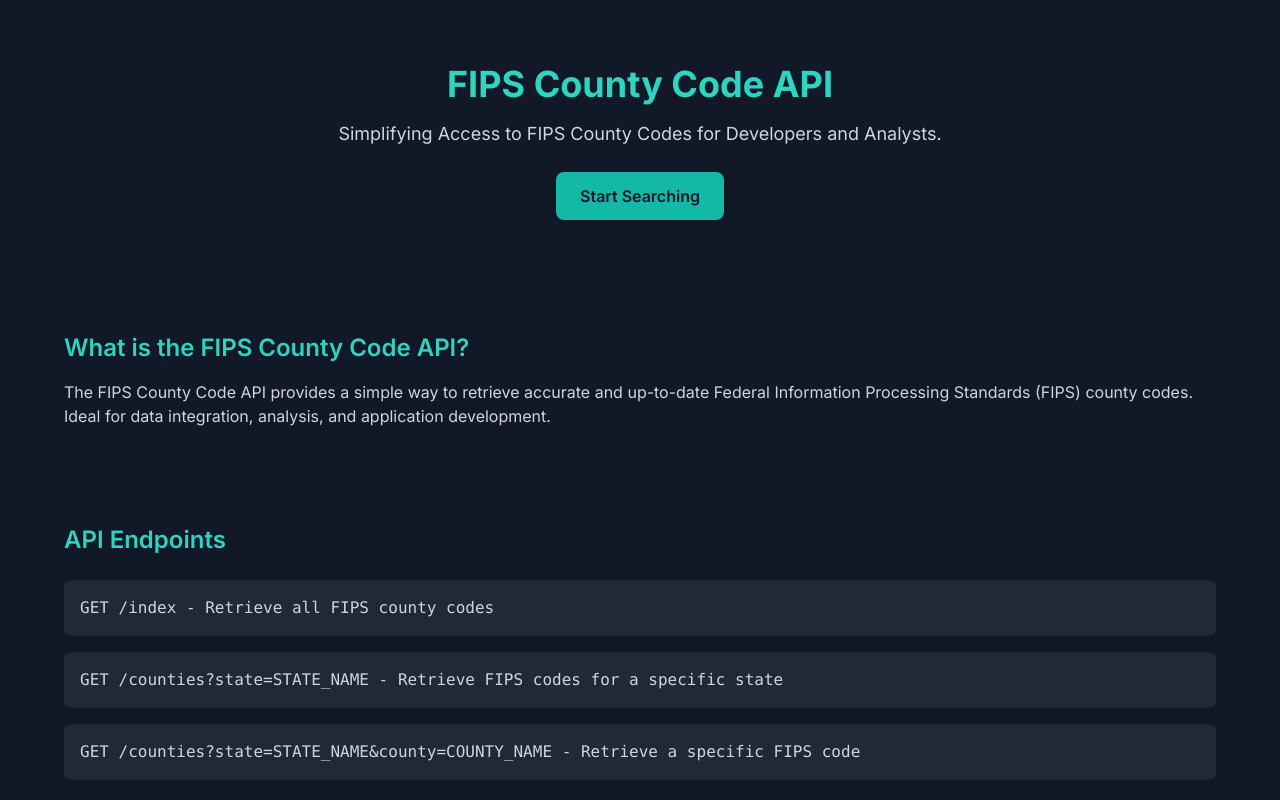
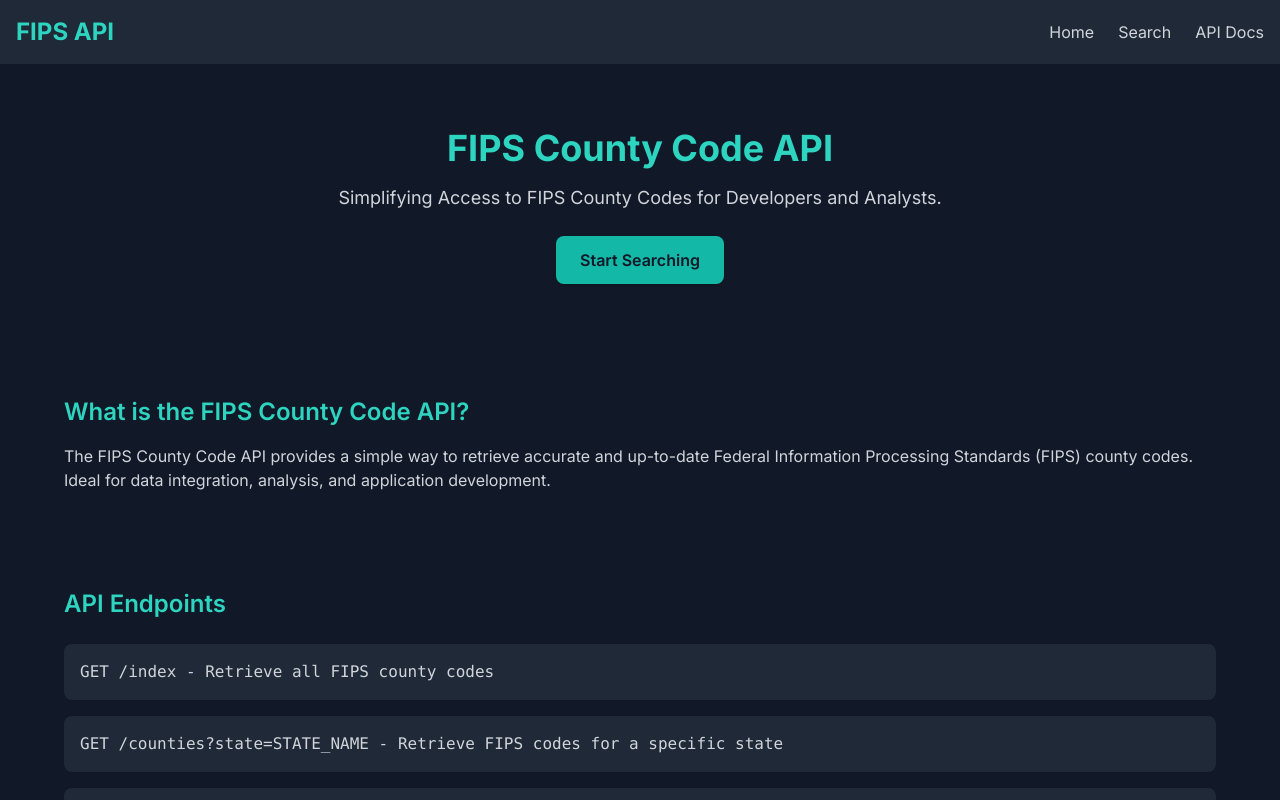
Before and after one commit to uncommon-carp/fips-2.0, a Next.js app in the folder packages/ui/: page / in a window 1280 px wide. Shown: the top 800 px of the page. Built offline with nearby package versions, Linux system fonts and the light colour scheme.

Commit message:
implement header component

```diff
--- a/packages/ui/app/layout.tsx
+++ b/packages/ui/app/layout.tsx
@@ -1,6 +1,7 @@
 import type { Metadata } from 'next';
 import { Inter } from 'next/font/google';
 import './globals.css';
+import Navbar from '@/components/ui/Header';
 
 const inter = Inter({ subsets: ['latin'] });
 
@@ -15,7 +16,10 @@ export default function RootLayout({
 }) {
   return (
     <html lang="en">
-      <body className={inter.className}>{children}</body>
+      <body className={inter.className}>
+        <Navbar />
+        {children}
+      </body>
     </html>
   );
 }
--- /dev/null
+++ b/packages/ui/components/ui/Header.tsx
@@ -0,0 +1,42 @@
+import Link from 'next/link';
+
+export default function Navbar() {
+  return (
+    <nav className="bg-gray-800 text-gray-100 p-4 shadow-lg">
+      <div className="container mx-auto flex justify-between items-center">
+        {/* Site Title/Logo */}
+        <Link href="/" legacyBehavior>
+          <a className="text-2xl font-bold text-teal-400 hover:text-teal-300 transition-colors duration-200">
+            FIPS API
+          </a>
+        </Link>
+
+        {/* Navigation Links */}
+        <ul className="flex space-x-4 md:space-x-6 items-center">
+          <li>
+            <Link href="/" legacyBehavior>
+              <a className="text-gray-300 hover:text-teal-400 transition-colors duration-200">
+                Home
+              </a>
+            </Link>
+          </li>
+          <li>
+            <Link href="/search" legacyBehavior>
+              <a className="text-gray-300 hover:text-teal-400 transition-colors duration-200">
+                Search
+              </a>
+            </Link>
+          </li>
+          <li>
+            <Link href="/docs" legacyBehavior>
+              <a className="text-gray-300 hover:text-teal-400 transition-colors duration-200">
+                API Docs
+              </a>
+            </Link>
+          </li>
+          {/* You can add more navigation links here if needed */}
+        </ul>
+      </div>
+    </nav>
+  );
+}
```
